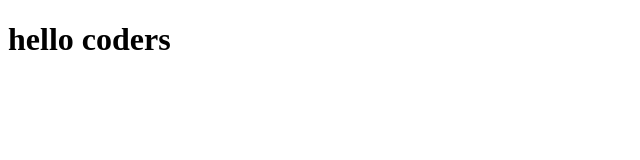
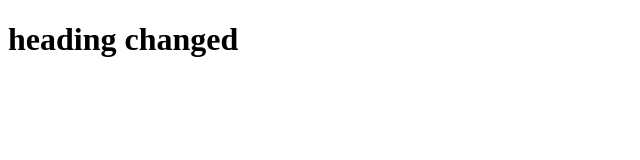
Before and after one commit to yuvthakur/class2, a plain HTML site: page index.html in a window 1280 px wide. Shown: the whole page, without its empty margins (0-640 px from the left). Drawn offline with Linux system fonts and the light colour scheme.

Commit message:
change js

```diff
--- a/app.js
+++ b/app.js
@@ -1 +1,3 @@
 // Add a app.js file.
+// branch test.
+// branch main.
--- a/index.html
+++ b/index.html
@@ -6,6 +6,6 @@
     <title>Git class 2</title>
 </head>
 <body>
-    <h1>hello coders</h1>
+    <h1>heading changed</h1>
 </body>
 </html>
```
